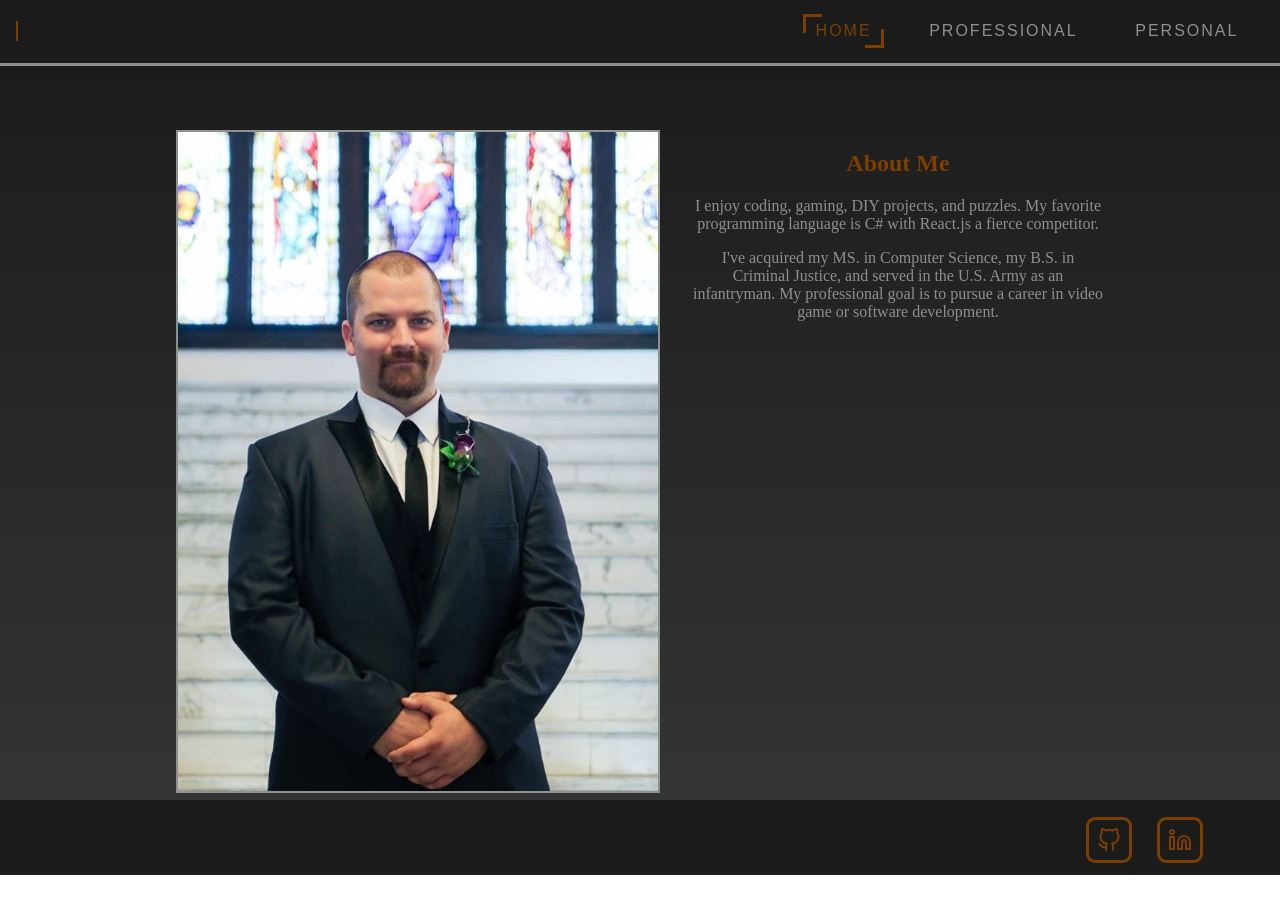
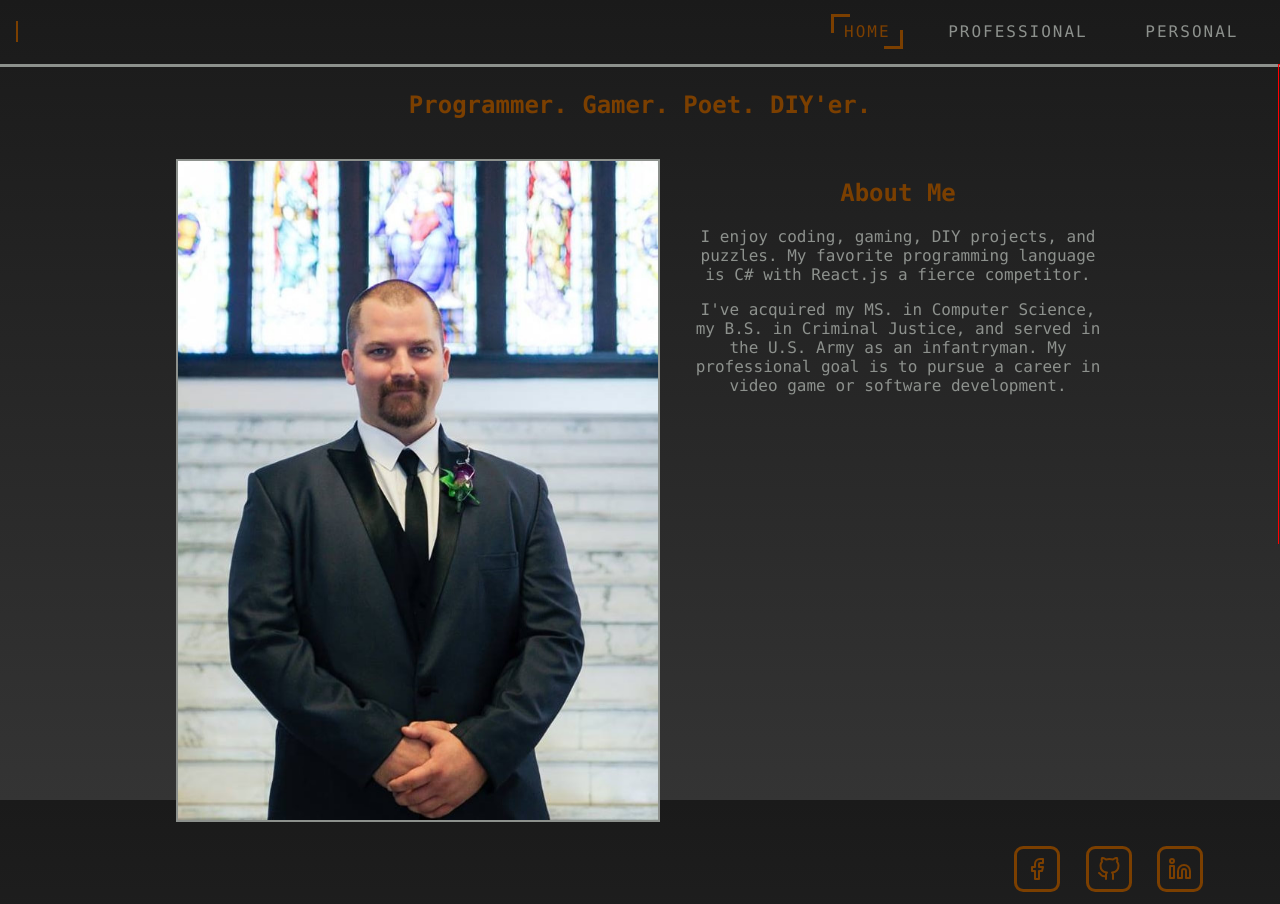
Before and after one commit to Xiokraze/mysite, a React (Create React App) app in the folder mysite/: page / in a window 1280 px wide. Before the commit the page ends 875 px from the top, so only its background shows below. Built offline with nearby package versions, Linux system fonts and the light colour scheme.

Commit message:
Added additional social media links, updated styling, added descriptors component.

```diff
--- a/mysite/src/App.js
+++ b/mysite/src/App.js
@@ -6,6 +6,7 @@ import HomePage from "./Components/SitePages/HomePage";
 import ProfessionalPage from "./Components/SitePages/ProfessionalPage";
 import PersonalPage from "./Components/SitePages/PersonalPage";
 import Footer from "./Components/Footer/Footer";
+import LoadingCode from "./Components/UIElements/LoadingCode";
 
 function App() {
   return (
@@ -13,11 +14,18 @@ function App() {
       <Suspense fallback={<ActivityIndicator />}>
         <HeaderNavBar />
         <Switch>
-          <Route path="/" exact><HomePage/></Route>
-          <Route path="/professional" exact><ProfessionalPage/></Route>
-          <Route path="/personal" exact><PersonalPage/></Route>
+          <Route path="/" exact>
+            <HomePage />
+          </Route>
+          <Route path="/professional" exact>
+            <ProfessionalPage />
+          </Route>
+          <Route path="/personal" exact>
+            <PersonalPage />
+          </Route>
         </Switch>
-        <Footer/>
+        <Footer />
+        <LoadingCode />
       </Suspense>
     </React.Fragment>
   );
--- a/mysite/src/Components/Footer/Footer.js
+++ b/mysite/src/Components/Footer/Footer.js
@@ -1,16 +1,32 @@
 import styles from "./Footer.module.css";
 import { ReactComponent as LinkedInLogo } from "../../Assets/linkedin.svg";
 import { ReactComponent as GitHubLogo } from "../../Assets/github.svg";
+import { ReactComponent as FacebookLogo } from "../../Assets/facebook.svg";
 import { Link } from "react-router-dom";
 
 const Footer = () => {
   return (
     <div className={styles.socialDiv}>
-      <Link className={styles.linkDiv} to={{pathname: "https://www.linkedin.com/in/xiokraze/"}} target="_blank">
-        <LinkedInLogo className={styles.socialMediaIcon}/>
+      <Link
+        className={styles.linkDiv}
+        to={{ pathname: "https://www.linkedin.com/in/xiokraze/" }}
+        target="_blank"
+      >
+        <LinkedInLogo className={styles.linkedin} />
       </Link>
-      <Link className={styles.linkDiv} to={{pathname: "https://github.com/Xiokraze"}} target="_blank">
-        <GitHubLogo className={styles.socialMediaIcon}/>
+      <Link
+        className={styles.linkDiv}
+        to={{ pathname: "https://github.com/Xiokraze" }}
+        target="_blank"
+      >
+        <GitHubLogo className={styles.github} />
+      </Link>
+      <Link
+        className={styles.linkDiv}
+        to={{ pathname: "https://www.facebook.com/joshua.worthington.79" }}
+        target="_blank"
+      >
+        <FacebookLogo className={styles.facebook} />
       </Link>
     </div>
   );
--- a/mysite/src/Components/Footer/Footer.module.css
+++ b/mysite/src/Components/Footer/Footer.module.css
@@ -11,7 +11,7 @@
   width: 90%;
 }
 
-.socialMediaIcon {
+.facebook, .github, .linkedin {
   color: var(--Chocolate);
   border: 3px solid var(--Chocolate);
   border-radius: 20%;
@@ -20,9 +20,22 @@
   transition: border-radius, transform .5s ease;
 }
 
-.socialMediaIcon:hover {
+.facebook:hover {
+  color: #4267B2;
+  border-color: #4267B2;
+}
+
+.github:hover {
+  color: #6e5494;
+  border-color: #6e5494;
+}
+
+.linkedin:hover {
+  color: #0077b5;
+  border-color: #0077b5;
+}
+
+.facebook:hover, .github:hover, .linkedin:hover {
   transform: rotate(360deg);
-  color: var(--GunMetal);
-  border-color: var(--GunMetal);
   transition: transform .5s ease;
 }
--- a/mysite/src/Components/HeaderNavBar/Animated.scss
+++ b/mysite/src/Components/HeaderNavBar/Animated.scss
@@ -1,15 +1,12 @@
-// @import "compass/css3";
-
 browserTypewriter, mobileTypewriter {
   border-right: solid 2px #7B3F00;
   white-space: nowrap;
   overflow: hidden;
   text-align: left;
-  font-family: "Source Code Pro", monospace;
   font-size: large;
   margin: auto;
   margin-left: 1rem;
-  width: 12.5rem;
+  width: 10em;
 }
 
 mobileTypewriter {
@@ -32,7 +29,7 @@ browserTypewriter, mobileTypewriter {
     width: 0rem;
   }
   60% {
-    width: 12.5rem;
+    width: 10em;
   }
 }
 
--- a/mysite/src/Components/SitePages/HomePage.js
+++ b/mysite/src/Components/SitePages/HomePage.js
@@ -1,10 +1,12 @@
 import me from "../../Assets/me.jpg";
 import styles from "./HomePage.module.css";
-import SocialMedia from "../SocialMedia";
+import Descriptors from "../UIElements/Descriptors";
+
 
 const HomePage = () => {
   return (
     <div className={styles.rootHomeDiv}>
+      <Descriptors/>
       <div className={styles.homeDiv}>
         <img src={me} alt="" className={styles.meContainer} />
         <div className={styles.aboutMe}>
@@ -21,7 +23,6 @@ const HomePage = () => {
           </p>
         </div>
       </div>
-      {/* <SocialMedia /> */}
     </div>
   );
 };
--- a/mysite/src/Components/SocialMedia.js
+++ /dev/null
@@ -1,9 +0,0 @@
-import { SocialIcon } from "react-social-icons";
-
-const SocialMedia = () => {
-  return (
-    <SocialIcon url="https://www.linkedin.com/in/xiokraze/" style={{ height: 25, width: 25 }}/>
-  );
-};
-
-export default SocialMedia;
--- /dev/null
+++ b/mysite/src/Components/UIElements/Descriptors.js
@@ -0,0 +1,9 @@
+const Descriptors = () => {
+  return (
+    <div className="descriptors">
+      <p>Programmer. Gamer. Poet. DIY'er.</p>
+    </div>
+  );
+}
+
+export default Descriptors;
--- /dev/null
+++ b/mysite/src/Components/UIElements/LoadingCode.js
@@ -0,0 +1,18 @@
+const LoadingCode = () => {
+  return (
+    <div className="loadingDivContainer">
+      <div className="loadingDiv">
+        <p>test</p>
+        <p>test</p>
+        <p>test</p>
+        <p>test</p>
+        <p>test</p>
+        <p>test</p>
+        <p>test</p>
+        <p>test</p>
+      </div>
+    </div>
+  );
+};
+
+export default LoadingCode;
--- a/mysite/src/index.css
+++ b/mysite/src/index.css
@@ -1,8 +1,10 @@
+@import url('https://fonts.googleapis.com/css2?family=Share+Tech&display=swap');
+
 :root {
-  --Chocolate: #7B3F00;
-  --DarkBlack: #1A1A1A;
+  --Chocolate: #7b3f00;
+  --DarkBlack: #1a1a1a;
   --DarkGray: #343434;
-  --GunMetal: #8D918D;
+  --GunMetal: #8d918d;
 }
 
 body {
@@ -12,6 +14,13 @@ body {
   background-attachment: fixed;
   text-align: center;
   color: var(--GunMetal);
+  font-family: "Consolas", Arial, sans-serif;
+}
+
+.descriptors {
+  color: var(--Chocolate);
+  font-weight: bold;
+  font-size: x-large;
 }
 
 h2 {
@@ -20,12 +29,45 @@ h2 {
 
 .headerDiv {
   display: flex;
-  margin-bottom: 3rem;
   border-bottom: 3px solid var(--GunMetal);
 }
 
-.navMenu, a {
-  font-family: 'Raleway', Arial, sans-serif;
+.loadingDivContainer {
+  width: 100%;
+  height: 30rem;
+  top: 4rem;
+  position: absolute;
+  overflow: hidden;
+}
+
+.loadingDiv {
+  width: 20rem;
+  height: 30rem;
+  border: 1px solid red;
+  position: absolute;
+  right: -20rem;
+  transform: translateX(0rem);
+  transition: transform 1.5s ease;
+}
+
+.loadingDiv2 {
+  width: 20rem;
+  height: 30rem;
+  border: 1px solid red;
+  position: absolute;
+  right: -5rem;
+  transform: translateX(0rem);
+  transition: transform 1.5s ease;
+}
+
+.loadingDiv:hover {
+  border-color: blue;
+  transform: translateX(-20rem);
+  transition: transform 1.5s ease;
+}
+
+.navMenu,
+a {
   text-align: center;
   text-transform: uppercase;
   font-weight: 400;
@@ -33,7 +75,7 @@ h2 {
   padding: 0.5em 0.8em;
   margin: 0.2em 0;
   display: block;
-  color: #8D918D;
+  color: #8d918d;
   position: relative;
   text-decoration: none;
 }
@@ -55,7 +97,7 @@ h2 {
   height: 1rem;
   width: 1rem;
   position: absolute;
-  content: '';
+  content: "";
   -webkit-transition: all 0.35s ease;
   transition: all 0.35s ease;
   opacity: 0;
```
Also changed, not shown: mysite/src/Assets/facebook.svg (added), mysite/src/Components/HeaderNavBar/HeaderNavBar.js (indentation only).
